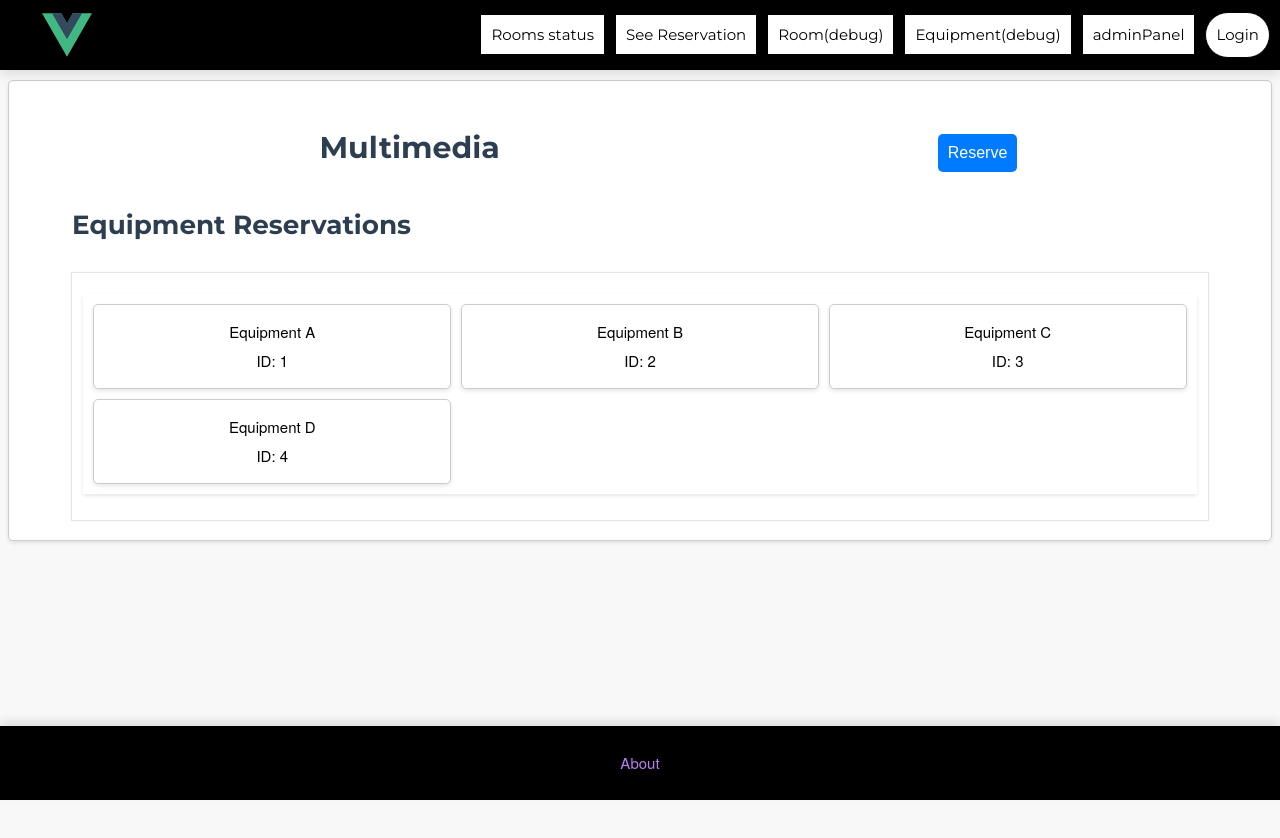
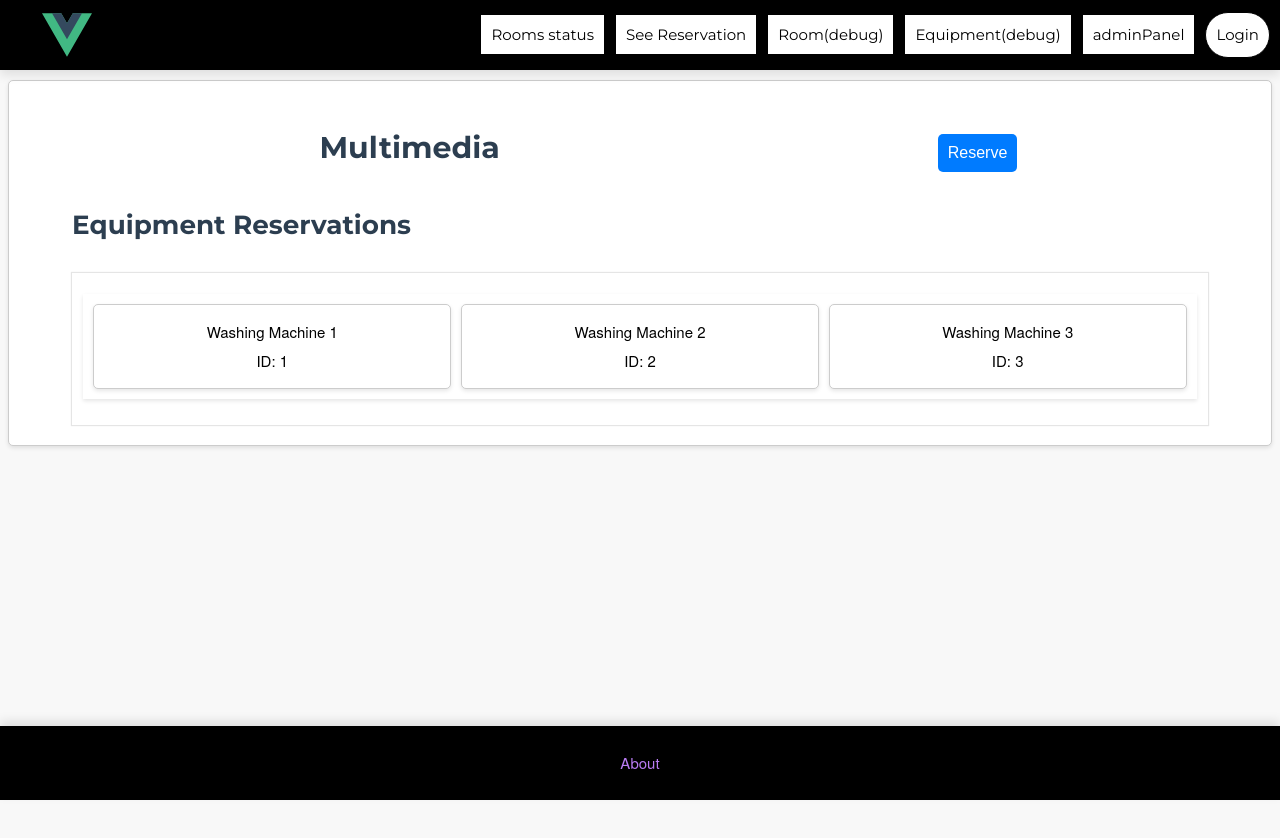
Before and after one commit to LucasKoc/MOD8-2223-GRA-KOCOGLU-SOLAN-SUN, a Vue app in the folder vue-project/: page /equipments/5 in a window 1280 px wide. Shown: the top 838 px of the page. Built offline with nearby package versions, Linux system fonts and the light colour scheme; a web font is replaced by a local one.

Commit message:
Adding data for rooms and equipments

```diff
--- a/vue-project/src/components/EquipRes.vue
+++ b/vue-project/src/components/EquipRes.vue
@@ -2,16 +2,28 @@
     import {ref} from 'vue';
     import Equipment from './Equipment.vue';
     const reservationHours = ref('');
-    const equipmentData = [
-        { id: 1, name: 'Equipment 1' },
-        { id: 2, name: 'Equipment 2' },
-        { id: 3, name: 'Equipment 3' },
-    ];
+
+    const props = defineProps({
+        equipmentData: {
+            type: Object,
+            default: () => {}
+        }
+    });
+
+    const equipment = props.equipmentData;
+
+    console.log(equipment);
+
     const selectedEquipmentId = ref();
     const emits = defineEmits(['sendData']);
 
     const submitForm = () => {
-        emits('sendData');
+        const reservation = {
+            time: reservationHours.value
+        };
+        const equip = equipment.filter((e) => e.id === selectedEquipmentId.value)[0]
+        equip.reservations = reservation;
+        emits('sendData', equip);
 
     };
 
--- a/vue-project/src/components/RoomRes.vue
+++ b/vue-project/src/components/RoomRes.vue
@@ -6,10 +6,12 @@
     const emits = defineEmits(['sendData']);
 
     const submitForm = () => {
-        // Handle reservation submission logic here
         console.log("Date:", reservationDate.value);
         console.log("Hours of Reservation:", reservationHours.value);
-        emits('sendData');
+        emits('sendData', {
+            date: reservationDate.value,
+            time: reservationHours.value
+        });
     };
 </script>
 
--- a/vue-project/src/services/equipment.js
+++ b/vue-project/src/services/equipment.js
@@ -14,6 +14,11 @@ function getEquipment (id) {
   return equipments.find(equipment => equipment.id === id)
 }
 
+function modifyEquipment (equipment) {
+  const index = equipments.findIndex(e => e.id === equipment.id)
+  equipments.splice(index, 1, equipment)
+}
+
 addEquipment({name: "Washing Machine 1", category: "washing", status: "Available"});
 addEquipment({name: "Washing Machine 2", category: "washing", status: "Available"});
 addEquipment({name: "Washing Machine 3", category: "washing", status: "Available"});
@@ -22,6 +27,7 @@ export default function equipmentData() {
     return {
         addEquipment,
         getEquipments,
+        modifyEquipment,
         getEquipment
     }
 }
--- a/vue-project/src/services/room.js
+++ b/vue-project/src/services/room.js
@@ -11,10 +11,11 @@ function getRooms () {
 }
 
 function getRoom (id) {
-  return rooms.find(room => room.id === id)
+  console.log(id)
+  return rooms.find(room => room.id == id)
 }
 
-addRoom({roomname: "Kitchen 1", roomtype: "kitchen", reservation: [{date: "2021-05-01", time: "12:00", userid: 1}]});
+addRoom({roomname: "Kitchen 1", roomtype: "kitchen", reservation: [{date: "2021-05-01", time: "12:00", userid: 1}, {date: "2021-05-02", time: "18:00", userid: 1}]});
 addRoom({roomname: "Kitchen 2", roomtype: "kitchen", reservation: [{date: "2021-06-01", time: "18:00", userid: 2}]});
 addRoom({roomname: "Theater Room", roomtype: "multimedia", reservation: []});
 
--- a/vue-project/src/views/EquipmentView.vue
+++ b/vue-project/src/views/EquipmentView.vue
@@ -2,16 +2,19 @@
     import { ref } from 'vue';
     import Equipment from '../components/Equipment.vue';
     import EquipRes from '../components/EquipRes.vue';
+    import equipmentData from '../services/equipment.js';
 
     const equipmentManage = ref(false);
+    const equipment = equipmentData()
 
-    const equipmentReservation = ref([]);
-    equipmentReservation.value.push({ id: 1, name: 'Equipment A' });
-    equipmentReservation.value.push({ id: 2, name: 'Equipment B' });
-    equipmentReservation.value.push({ id: 3, name: 'Equipment C' });
-    equipmentReservation.value.push({ id: 4, name: 'Equipment D' });
+    const equipmentReservation = ref(equipment.getEquipments());
+    console.log(equipmentReservation.value);
 
-    function saveData(){
+    function saveData(data){
+        if (data){
+            console.log(data);
+            equipment.modifyEquipment(data);
+        }
         equipmentManage.value = false;
     }
 </script>
@@ -36,7 +39,7 @@
         </div>
     </div>
     <div class="backdrop" v-if="equipmentManage"></div>
-    <EquipRes class="user-modal" v-if="equipmentManage" @sendData="(data) => saveData(data)"/>
+    <EquipRes class="user-modal" v-if="equipmentManage" @sendData="(data) => saveData(data)" :equipmentData="equipment.getEquipments()"/>
 </template>
 
 <style scoped>
--- a/vue-project/src/views/RoomView.vue
+++ b/vue-project/src/views/RoomView.vue
@@ -1,18 +1,23 @@
 <script setup>
     import { ref } from 'vue';
     import RoomRes from '../components/RoomRes.vue';
+    import roomData from '../services/room.js';
+    import {useRoute} from 'vue-router';
 
     const roomManage = ref(false);
-    const roomReservations = ref([
-        { id: 1, room: 'Room 101', date: '2023-10-01', hours: '10:00 AM - 12:00 PM' },
-        { id: 2, room: 'Room 202', date: '2023-10-03', hours: '02:00 PM - 04:00 PM' },
-    ]);
-
-    const equipmentReservation = ref('Equipment A');
+    const route = useRoute();
+    const roomId = route.params.id;
+    const room = roomData().getRoom(roomId);
+    const roomReservations = ref(room.reservation);
 
     function saveData(data) {
-        roomManage.value = false
+        console.log(data);
+        if (data){
+            room.reservation.push(data);
+        }
+        roomManage.value = false;
     }
+
 </script>
 
 <template>
@@ -27,9 +32,8 @@
                 <div class="reservation">
                     <ul>
                         <li v-for="roomReservation in roomReservations" :key="roomReservation.id">
-                            <span>Room: {{ roomReservation.room }}</span>
                             <span>Date: {{ roomReservation.date }}</span>
-                            <span>Hours: {{ roomReservation.hours }}</span>
+                            <span>Hours: {{ roomReservation.time }}</span>
                         </li>
                     </ul>
                 </div>
```
